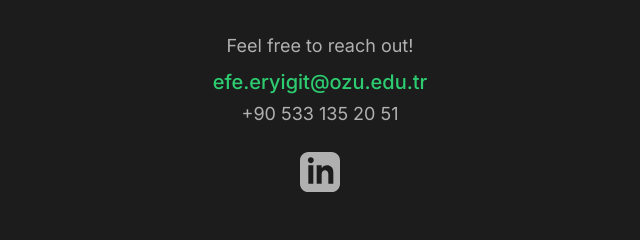
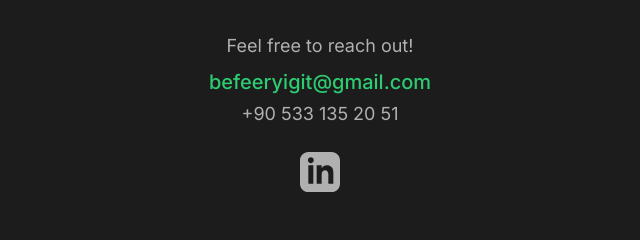
Before and after one commit to efeeryigit/efe-porfolio, a plain HTML site: page index.html in a window 1280 px wide. Shown: the part 4251-4491 px from the top of the page, 320-960 px from the left. Drawn offline with nearby package versions, Linux system fonts and the light colour scheme.

Commit message:
Update index.html

```diff
--- a/index.html
+++ b/index.html
@@ -383,7 +383,7 @@
             <h2 class="text-3xl font-bold mb-12 text-center section-title mx-auto text-primary-light">Contact</h2>
             <p class="text-secondary-medium mb-2 text-lg">Feel free to reach out!</p>
             <p class="text-xl text-highlight-accent font-medium mb-1">
-                <a href="mailto:efe.eryigit@ozu.edu.tr" class="hover:underline">efe.eryigit@ozu.edu.tr</a>
+                <a href="mailto:befeeryigit@gmail.com" class="hover:underline">befeeryigit@gmail.com</a>
             </p>
             <p class="text-secondary-medium mb-4 text-lg">
                 <a href="tel:+905331352051" class="hover:underline">+90 533 135 20 51</a>
```
